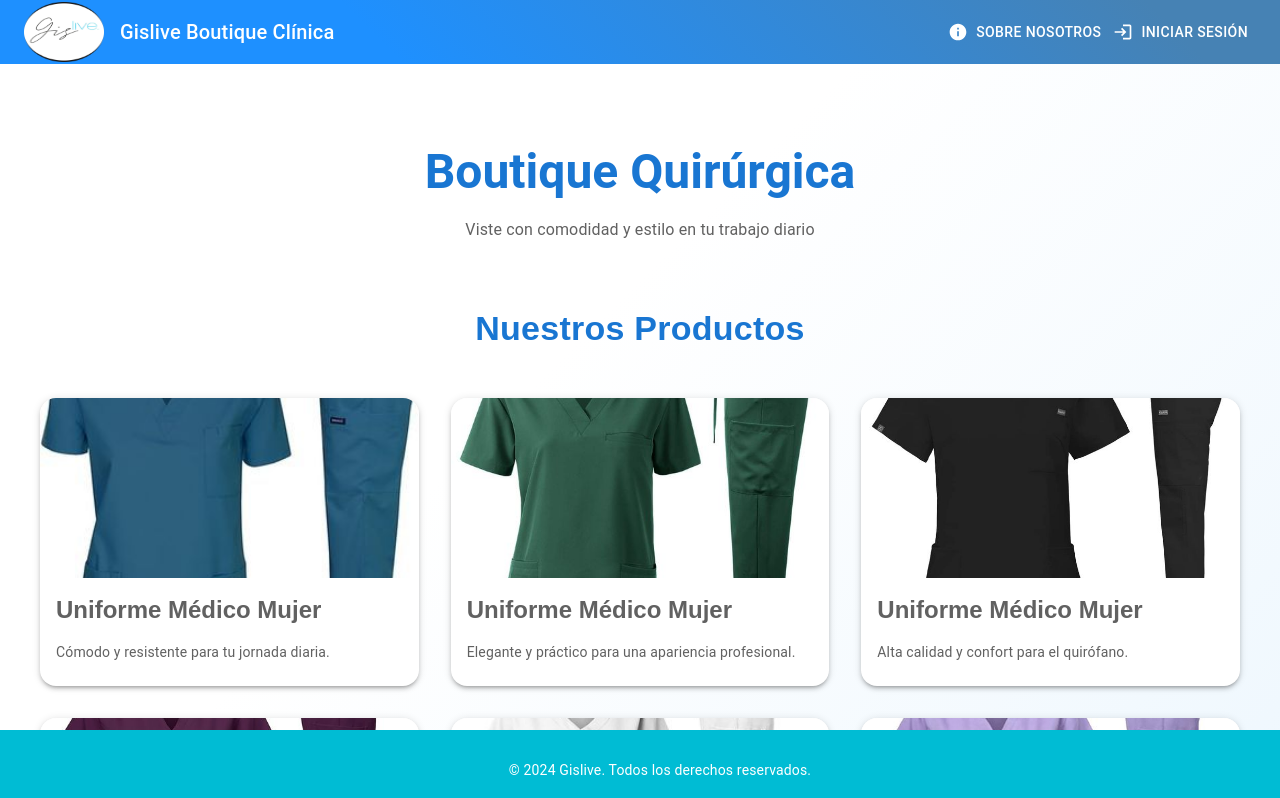
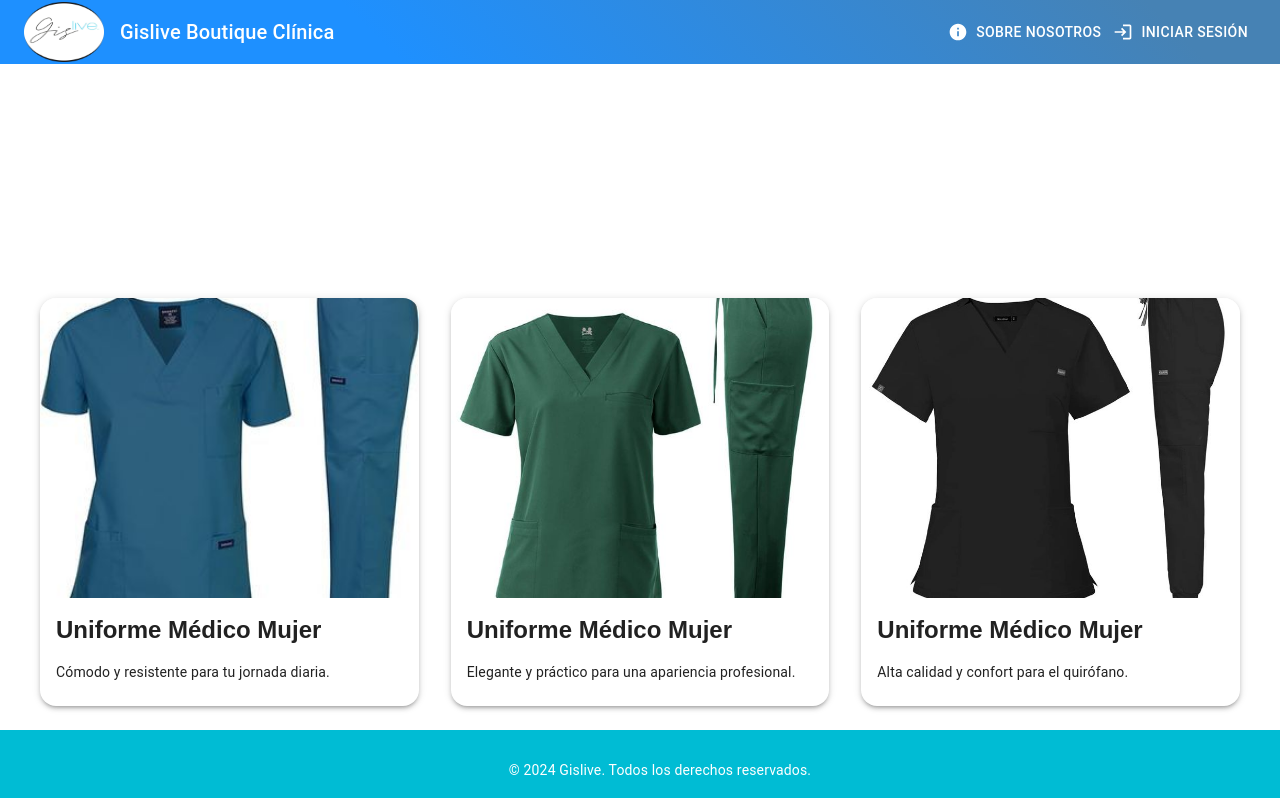
Before and after one commit to YareliHH/Frontend_Gis, a React (Create React App) app: page / in a window 1280 px wide. Shown: the top 798 px of the page. Built offline with nearby package versions, Linux system fonts and the light colour scheme.

Commit message:
addddddd

```diff
--- a/src/Componentes/Inicio/PaginaPrincipal.jsx
+++ b/src/Componentes/Inicio/PaginaPrincipal.jsx
@@ -9,7 +9,7 @@ import {
   CardMedia,
   IconButton,
 } from '@mui/material';
-import { ShoppingCart, LocalHospital, People, Phone, Email } from '@mui/icons-material';
+import { Phone, Email } from '@mui/icons-material';
 
 // Importar las imágenes locales de los productos
 import img1 from '../imagenes/img1.png';
@@ -19,7 +19,7 @@ import img4 from '../imagenes/img4.jpg';
 import img5 from '../imagenes/img5.jpg';
 import img6 from '../imagenes/img6.jpg';
 
-const Home = () => {
+const PaginaPrincipal = () => {
   const [isDarkMode, setIsDarkMode] = useState(false);
 
   // Detectar el tema del sistema
@@ -40,12 +40,12 @@ const Home = () => {
 
   const colors = {
     background: isDarkMode
-      ? 'linear-gradient(135deg, #1A2A3A 30%, #1D2A38 100%)'  // Gradiente en modo oscuro
-      : 'linear-gradient(135deg, #FFFFFF 30%, #E3F2FD 100%)', // Gradiente en modo claro
-    primaryText: isDarkMode ? '#82B1FF' : '#1976d2',          // Azul brillante en oscuro
-    secondaryText: isDarkMode ? '#B0BEC5' : '#616161',        // Gris claro en oscuro
-    cardBackground: isDarkMode ? '#2A3A4A' : '#FFFFFF',       // Fondo de tarjeta oscuro en modo oscuro
-    cardHover: isDarkMode ? '#3A4A5A' : '#E3F2FD',            // Fondo de tarjeta al pasar el ratón
+      ? 'linear-gradient(135deg, #1A2A3A 30%, #1D2A38 100%)' // Gradiente en modo oscuro
+      : '#FFFFFF', // Fondo blanco en modo claro
+    primaryText: isDarkMode ? '#82B1FF' : '#FFFFFF', // Azul brillante en oscuro
+    secondaryText: isDarkMode ? '#B0BEC5' : '#FFFFF', // Gris claro en oscuro
+    cardBackground: isDarkMode ? '#2A3A4A' : '#FFFFFF', // Fondo de tarjeta en modo claro
+    cardHover: isDarkMode ? '#3A4A5A' : '#E3F2FD', // Fondo de tarjeta al pasar el ratón
   };
 
   return (
@@ -69,17 +69,6 @@ const Home = () => {
               fontFamily: 'Roboto, sans-serif',
             }}
           >
-            Boutique Quirúrgica
-          </Typography>
-          <Typography
-            variant="subtitle1"
-            sx={{
-              color: colors.secondaryText,
-              mt: 2,
-              fontFamily: 'Roboto, sans-serif',
-            }}
-          >
-            Viste con comodidad y estilo en tu trabajo diario
           </Typography>
         </Box>
 
@@ -151,7 +140,7 @@ const Home = () => {
                     alt={product.title}
                     image={product.img}
                     sx={{
-                      height: 180,
+                      height: 300, // Imagen más grande
                       width: '100%',
                       objectFit: 'cover',
                     }}
@@ -221,7 +210,7 @@ const Home = () => {
             </Typography>
           </Box>
           <Typography variant="body2" sx={{ color: colors.secondaryText, textAlign: 'center', mt: 3 }}>
-            <strong>Ubicación:</strong>Velazque Ibarra, #12, Huejutla de Reyes, Hidalgo, México
+            <strong>Ubicación:</strong> Velazque Ibarra, #12, Huejutla de Reyes, Hidalgo, México
           </Typography>
         </Box>
       </Container>
@@ -229,4 +218,4 @@ const Home = () => {
   );
 };
 
-export default Home;
+export default PaginaPrincipal;
```
